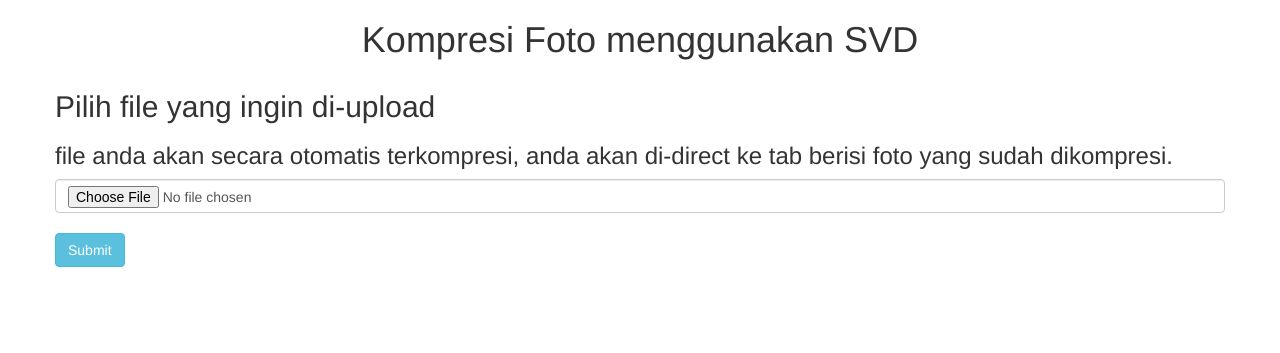
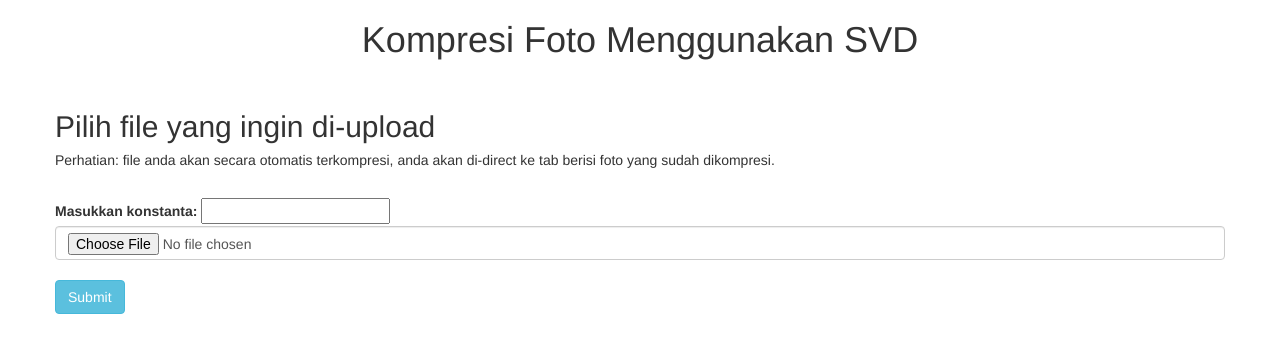
Before and after one commit to KorbanFidas2A/Algeo02-20007, a Flask app: page / in a window 1280 px wide. Shown: the top 353 px of the page. Run offline with Flask 2, Linux system fonts and the light colour scheme; some libraries are stand-ins or nearby versions.

Commit message:
benerin hmtl

```diff
--- a/api/templates/index.html
+++ b/api/templates/index.html
@@ -1,15 +1,16 @@
 <html>
 <head>
-<title>Kompresi Foto menggunakan SVD</title>
+<title>Kompresi Foto Menggunakan SVD</title>
 <link rel="stylesheet" href="https://maxcdn.bootstrapcdn.com/bootstrap/3.3.6/css/bootstrap.min.css" />
 <script src="https://ajax.googleapis.com/ajax/libs/jquery/3.1.0/jquery.min.js"></script>
 </head>
 <body>
-<p><h1 align="center">Kompresi Foto menggunakan SVD</h1></p>
+<p><h1 align="center">Kompresi Foto Menggunakan SVD</h1></p>
 <div class="container">
 <div class="row">
+    <br>
     <h2>Pilih file yang ingin di-upload</h2>
-    <h3>file anda akan secara otomatis terkompresi, anda akan di-direct ke tab berisi foto yang sudah dikompresi.</h3>
+    <h5>Perhatian: file anda akan secara otomatis terkompresi, anda akan di-direct ke tab berisi foto yang sudah dikompresi.</h5>
     <p>
         {% with messages = get_flashed_messages() %}
           {% if messages %}
@@ -21,6 +22,7 @@
           {% endif %}
         {% endwith %}
     </p>
+    <br>
     {% if filename %}
         <div>
             <img src="{{ url_for('display_image', filename=filename) }}">
@@ -29,6 +31,9 @@
     <form method="post" action="/" enctype="multipart/form-data">
         <dl>
             <p>
+                <label for="const">Masukkan konstanta:</label>
+                <input type="number" id="const" name="cons" min="0">
+                <br>
                 <input type="file" name="file" class="form-control" autocomplete="off" required>
             </p>
         </dl>
```
